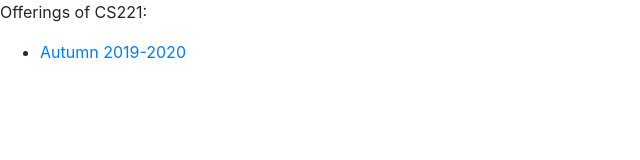
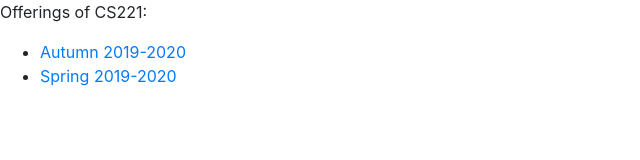
Before and after one commit to stanford-cs221/stanford-cs221.github.io, a plain HTML site: page index.html in a window 1280 px wide. Shown: the whole page, without its empty margins (0-640 px from the left). Drawn offline with nearby package versions, Linux system fonts and the light colour scheme.

Commit message:
add spring 2019-2020

```diff
--- a/index.html
+++ b/index.html
@@ -9,6 +9,7 @@
     Offerings of CS221:
     <ul>
       <li><a href="autumn2019">Autumn 2019-2020</a></li>
+      <li><a href="spring2020">Spring 2019-2020</a></li>
     </ul>
   </p>
 </body>
```
